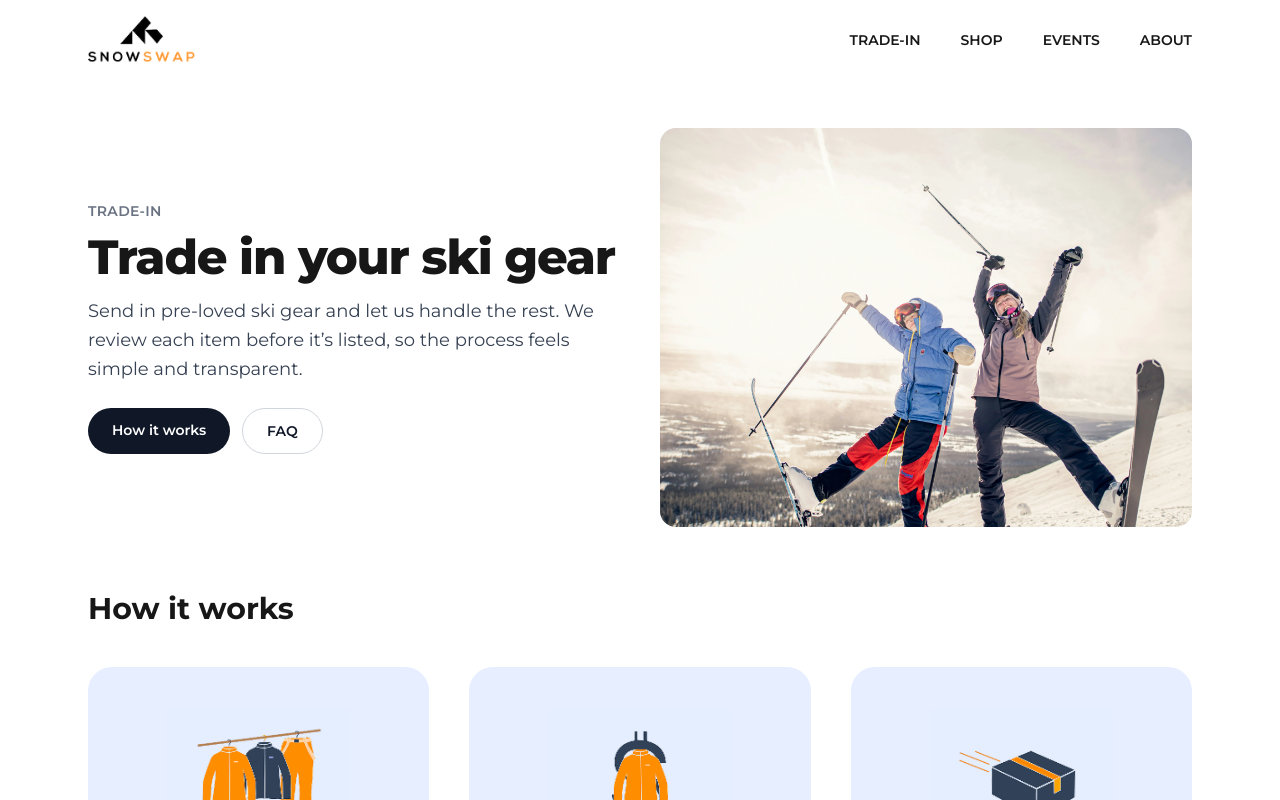
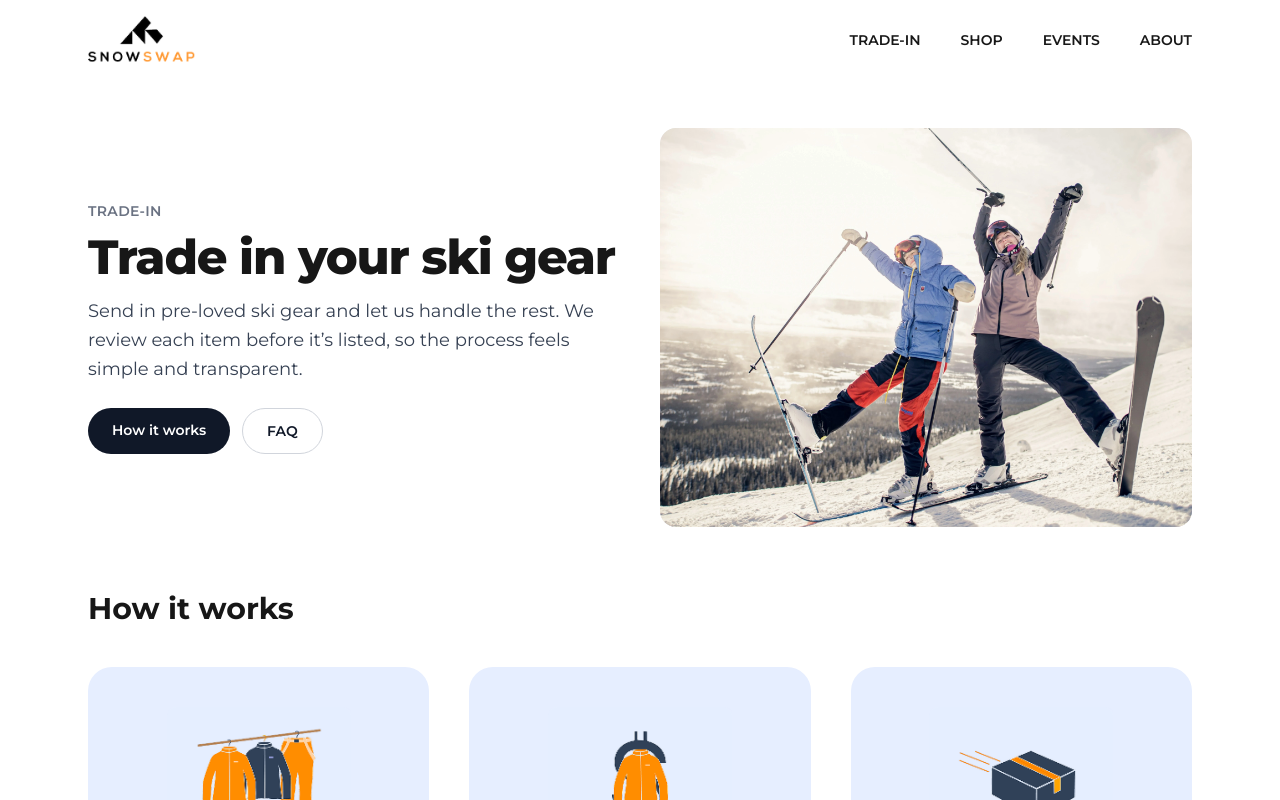
Before and after one commit to 4-Semester-hovedopgave/eksamen, a Next.js app: page /trade-in in a window 1280 px wide. Shown: the top 800 px of the page. Built offline with nearby package versions, Linux system fonts and the light colour scheme.

Commit message:
nyt billede

```diff
--- a/src/app/trade-in/page.js
+++ b/src/app/trade-in/page.js
@@ -25,7 +25,7 @@ export default function TradeIn() {
         </div>
 
         <div className="relative aspect-4/3 w-full overflow-hidden rounded-2xl bg-gray-100">
-          <Image src="/trade-in.webp" alt="Trade-in hero" fill className="object-cover" priority />
+          <Image src="/trade.webp" alt="Trade-in hero" fill className="object-cover" priority />
         </div>
       </section>
 
```
Also changed, not shown: public/trade.webp (added).
